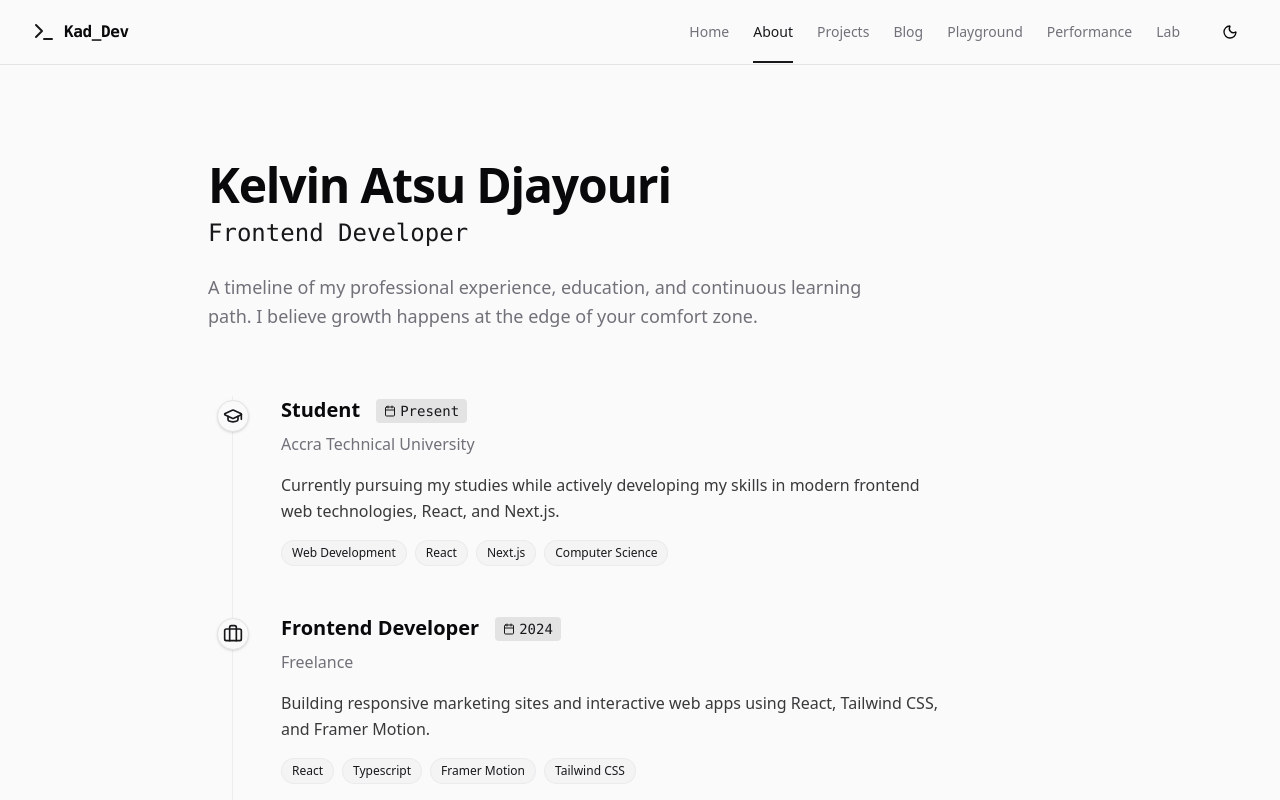
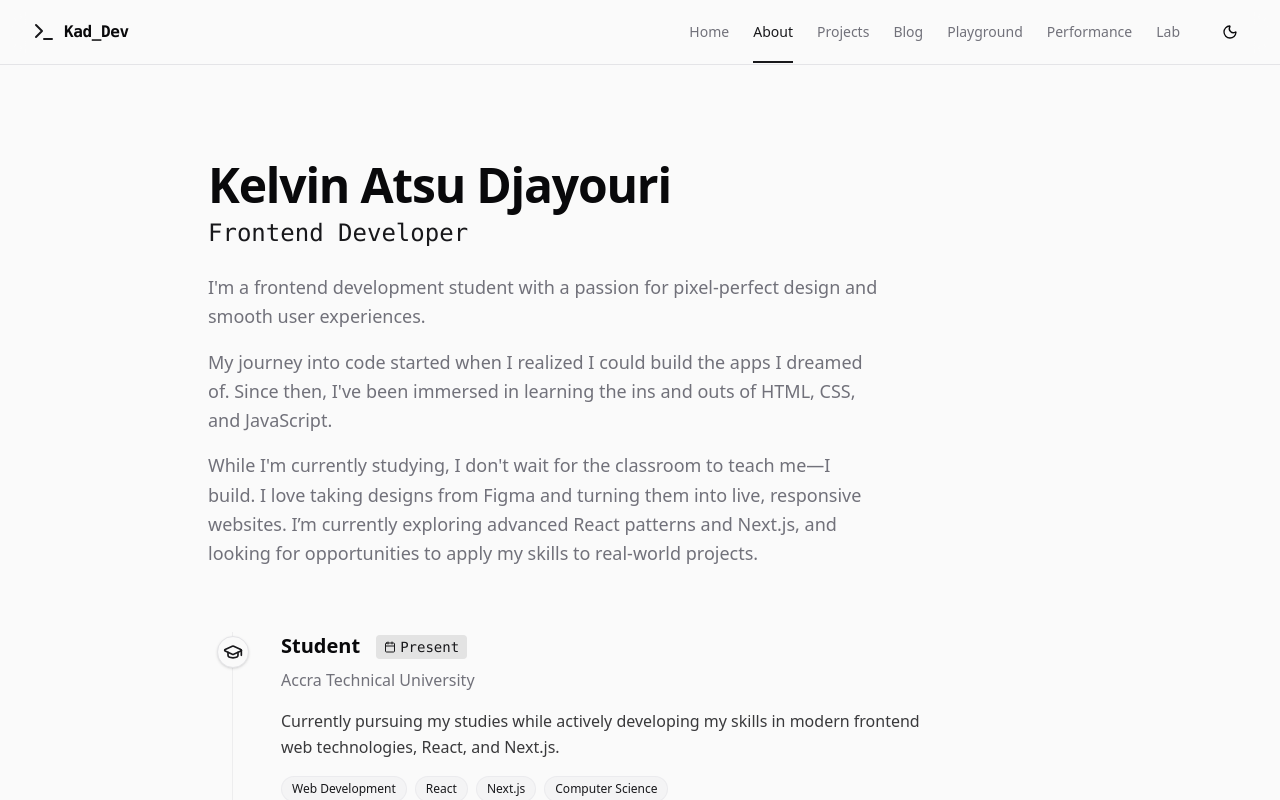
Before and after one commit to djayourikelvinatsu-hub/my_portfolio, a Next.js app: page /about in a window 1280 px wide. Shown: the top 800 px of the page. Built offline with nearby package versions, Linux system fonts and the light colour scheme.

Commit message:
feat: add personal bio to about page

```diff
--- a/src/app/about/page.tsx
+++ b/src/app/about/page.tsx
@@ -96,10 +96,17 @@ export default function AboutPage() {
                 <h2 className="text-xl md:text-2xl text-primary font-mono mb-6">
                     Frontend Developer
                 </h2>
-                <p className="text-lg text-muted-foreground leading-relaxed max-w-2xl">
-                    A timeline of my professional experience, education, and continuous learning path.
-                    I believe growth happens at the edge of your comfort zone.
-                </p>
+                <div className="space-y-4 text-lg text-muted-foreground leading-relaxed max-w-2xl">
+                    <p>
+                        I'm a frontend development student with a passion for pixel-perfect design and smooth user experiences.
+                    </p>
+                    <p>
+                        My journey into code started when I realized I could build the apps I dreamed of. Since then, I've been immersed in learning the ins and outs of HTML, CSS, and JavaScript.
+                    </p>
+                    <p>
+                        While I'm currently studying, I don't wait for the classroom to teach me—I build. I love taking designs from Figma and turning them into live, responsive websites. I’m currently exploring advanced React patterns and Next.js, and looking for opportunities to apply my skills to real-world projects.
+                    </p>
+                </div>
             </motion.div>
 
             <div className="relative border-l border-border/60 ml-3 md:ml-6 space-y-12 pb-12">
```
